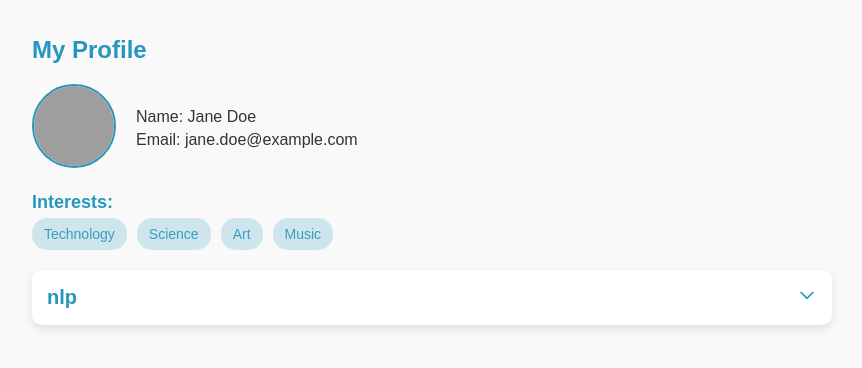
After one commit to ameyaranadee/swipe-my-thesis, a Django app: page /profile in a window 1280 px wide. The commit adds this page. Shown: the top 368 px of the page, without its empty margins (208-1070 px from the left). Run offline with Django 5.2, Linux system fonts and the light colour scheme; a user stored in the database is signed in; data comes from the database, SQL or seed files in the repository; both versions use the stored data as it was after the commit; grey boxes are pictures that could not be loaded.

Commit message:
Added profile page 1.0

```diff
--- /dev/null
+++ b/swipemythesis/app/static/app/css/profile.css
@@ -0,0 +1,160 @@
+:root {
+    --blue: rgba(37, 150, 190, 1);
+    --blue-light: rgba(37, 150, 190, 0.2);
+    --text-color: #333;
+    --background-color: #f9f9f9;
+    --shadow-color: rgba(0, 0, 0, 0.1);
+}
+
+body {
+    background-color: var(--background-color);
+    color: var(--text-color);
+    font-family: Arial, sans-serif;
+    margin: 0;
+    padding: 0;
+}
+
+.profile-container {
+    max-width: 800px;
+    margin: 0 auto;
+    padding: 20px;
+}
+
+h1 {
+    color: var(--blue);
+    font-size: 24px;
+    margin-bottom: 20px;
+}
+
+.profile-info {
+    display: flex;
+    align-items: center;
+    gap: 20px;
+    margin-bottom: 20px;
+}
+
+.profile-pic img {
+    width: 80px;
+    height: 80px;
+    border-radius: 50%;
+    border: 2px solid var(--blue);
+}
+
+.profile-details p {
+    margin: 5px 0;
+}
+
+/* Interests Section */
+.interests {
+    margin-top: 20px;
+}
+
+.interests label {
+    font-weight: bold;
+    color: var(--blue);
+    font-size: 18px;
+}
+
+.tags {
+    display: flex;
+    gap: 10px;
+    margin-top: 5px;
+}
+
+.tag {
+    padding: 8px 12px;
+    background-color: var(--blue-light);
+    color: rgba(37, 150, 190, 0.9);
+    border-radius: 15px;
+    font-size: 14px;
+    font-weight: 500;
+}
+
+/* Topics List Section */
+.topics-list {
+    margin-top: 20px;
+}
+
+.topic-card {
+    background-color: #fff;
+    padding: 15px;
+    border-radius: 10px;
+    box-shadow: 0 4px 8px var(--shadow-color);
+    margin-bottom: 15px;
+    cursor: pointer;
+    transition: all 0.3s ease;
+}
+
+.topic-card:hover {
+    transform: translateY(-2px);
+    box-shadow: 0 6px 12px var(--shadow-color);
+}
+
+.topic-card h3 {
+    font-size: 20px;
+    color: var(--blue);
+    margin: 0;
+    display: flex;
+    align-items: center;
+    justify-content: space-between;
+}
+
+.icon-arrow {
+    margin-left: auto;
+}
+
+.arrow-icon {
+    width: 20px;
+    height: 20px;
+    color: var(--blue);
+    transition: transform 0.3s;
+}
+
+.arrow-icon.rotated {
+    transform: rotate(180deg);
+}
+
+.papers-list {
+    margin-top: 10px;
+    padding-left: 10px;
+}
+
+.paper-divider {
+    border: none;
+    border-top: 1px solid var(--blue-light);
+    margin: 10px 0;
+}
+.paper-item {
+    margin-bottom: 15px; /* Add spacing between items */
+}
+
+.paper-header {
+    display: flex;
+    align-items: center;
+    justify-content: space-between;
+    margin-bottom: 5px; /* Space between title and description */
+}
+
+.paper-title {
+    font-size: 16px;
+    font-weight: bold;
+    color: var(--text-color);
+    margin: 0;
+}
+
+/* .paper-icons {
+    gap: 10px;
+    font-size: 16px;
+} */
+
+.icon {
+    width: 24px;
+    height: 24px;
+    color: var(--blue);
+}
+
+.paper-icons{
+    display: flex;
+    gap: 10px;
+    align-items: center;
+}
--- a/swipemythesis/app/static/app/css/styles.css
+++ b/swipemythesis/app/static/app/css/styles.css
@@ -231,3 +231,7 @@ input[type="range"]::-moz-range-thumb {
     cursor: pointer;
     border-radius: 50%;
 }
+
+
+/* profile */
+/* static/css/profile.css */
--- /dev/null
+++ b/swipemythesis/app/static/app/js/profile.js
@@ -0,0 +1,36 @@
+document.addEventListener('DOMContentLoaded', function() {
+    const readMoreLinks = document.querySelectorAll('.read-more');
+
+    readMoreLinks.forEach(link => {
+        link.addEventListener('click', function(event) {
+            event.preventDefault();
+            const paperTitle = this.closest('.paper-item').querySelector('h3').innerText;
+            alert(`You're about to read more about: ${paperTitle}`);
+            window.open(this.href, '_blank');
+        });
+    });
+});
+
+// Toggle paper list visibility
+function togglePapers(element) {
+    const papersList = element.querySelector('.papers-list');
+    papersList.style.display = (papersList.style.display === 'none') ? 'block' : 'none';
+
+    // Rotate the arrow icon
+    const arrowIcon = element.querySelector('.arrow-icon');
+    arrowIcon.classList.toggle('rotated');
+}
+
+// function toggleLike(event, icon) {
+//     event.stopPropagation(); // Prevent parent click event
+//     icon.classList.toggle('liked');
+// }
+
+function generateSummary(event, title) {
+    event.stopPropagation(); // Prevent parent click event
+    alert(`Generating summary for: ${title}`);
+}
+
+function toggleLike(icon) {
+    icon.classList.toggle('liked');
+}
--- /dev/null
+++ b/swipemythesis/app/templates/profile.html
@@ -0,0 +1,87 @@
+{% load static %}
+<!DOCTYPE html>
+<html lang="en">
+<head>
+    <meta charset="UTF-8">
+    <meta name="viewport" content="width=device-width, initial-scale=1.0">
+    <title>User Profile</title>
+    <link rel="stylesheet" href="{% static 'app/css/profile.css' %}">
+</head>
+<body>
+
+    <div class="profile-container">
+        <h1>My Profile</h1>
+        <div class="profile-info">
+            <div class="profile-pic">
+                <img src="profile.jpg" alt="Profile Picture">
+            </div>
+            <div class="profile-details">
+                <p>Name: Jane Doe</p>
+                <p>Email: jane.doe@example.com</p>
+            </div>
+        </div>
+
+        <!-- Interests Section -->
+        <div class="interests">
+            <label>Interests:</label>
+            <div class="tags">
+                <span class="tag">Technology</span>
+                <span class="tag">Science</span>
+                <span class="tag">Art</span>
+                <span class="tag">Music</span>
+                <!-- Add more tags as needed -->
+            </div>
+        </div>
+
+        <!-- Topics List Section -->
+        <div class="topics-list">
+            {% for topic, papers in topics_with_papers.items %}
+            <div class="topic-card" onclick="togglePapers(this)">
+                <h3>{{ topic }}
+                    <span class="icon-arrow">
+                        <!-- Heroicon down arrow icon -->
+                        <svg xmlns="http://www.w3.org/2000/svg" fill="none" viewBox="0 0 24 24" stroke="currentColor" class="arrow-icon">
+                            <path stroke-linecap="round" stroke-linejoin="round" stroke-width="2" d="M19 9l-7 7-7-7" />
+                        </svg>
+                    </span>
+                </h3>
+                <div class="papers-list" style="display: none;">
+                    {% for paper in papers %}
+                    <div class="paper-item">
+                        <div class="paper-header">
+                            <h4 class="paper-title">{{ paper.title }}</h4>
+                            <div class="paper-icons">
+                                <!-- Like Icon -->
+                                <span class="icon" onclick="toggleLike(event, this)">
+                                    <svg xmlns="http://www.w3.org/2000/svg" fill="none" viewBox="0 0 24 24" stroke-width="1.5" stroke="currentColor" >
+                                        <path stroke-linecap="round" stroke-linejoin="round" d="M21 8.25c0-2.485-2.099-4.5-4.688-4.5-1.935 0-3.597 1.126-4.312 2.733-.715-1.607-2.377-2.733-4.313-2.733C5.1 3.75 3 5.765 3 8.25c0 7.22 9 12 9 12s9-4.78 9-12Z" />
+                                      </svg>
+                                </span>
+                                <!-- Summary Icon -->
+                                <span class="icon" onclick="generateSummary(event, '{{ paper.title }}')">
+                                    <svg xmlns="http://www.w3.org/2000/svg" fill="none" viewBox="0 0 24 24" stroke-width="1.5" stroke="currentColor" >
+                                        <path stroke-linecap="round" stroke-linejoin="round" d="M19.5 14.25v-2.625a3.375 3.375 0 0 0-3.375-3.375h-1.5A1.125 1.125 0 0 1 13.5 7.125v-1.5a3.375 3.375 0 0 0-3.375-3.375H8.25m0 12.75h7.5m-7.5 3H12M10.5 2.25H5.625c-.621 0-1.125.504-1.125 1.125v17.25c0 .621.504 1.125 1.125 1.125h12.75c.621 0 1.125-.504 1.125-1.125V11.25a9 9 0 0 0-9-9Z" />
+                                      </svg>
+                                </span>
+                                <!-- Link Icon -->
+                                <a href="{{ paper.link }}" target="_blank" class = "icon" onclick="event.stopPropagation();">
+                                    <svg xmlns="http://www.w3.org/2000/svg" fill="none" viewBox="0 0 24 24" stroke-width="1.5" stroke="currentColor" >
+                                        <path stroke-linecap="round" stroke-linejoin="round" d="M13.19 8.688a4.5 4.5 0 0 1 1.242 7.244l-4.5 4.5a4.5 4.5 0 0 1-6.364-6.364l1.757-1.757m13.35-.622 1.757-1.757a4.5 4.5 0 0 0-6.364-6.364l-4.5 4.5a4.5 4.5 0 0 0 1.242 7.244" />
+                                      </svg>
+                                </a>
+                            </div>
+                        </div>
+                        <p class="paper-description">{{ paper.description }}</p>
+                    </div>
+                    {% if not forloop.last %}
+                    <hr class="paper-divider">
+                    {% endif %}
+                    {% endfor %}
+                </div>
+            </div>
+            {% endfor %}
+        </div>
+
+<script src="{% static 'app/js/profile.js' %}"></script>
+</body>
+</html>
--- a/swipemythesis/app/urls.py
+++ b/swipemythesis/app/urls.py
@@ -27,9 +27,10 @@ urlpatterns = [
     path("landing/", views.landing_page, name="landing_page"),  # Landing page route
     path('preferences/', views.preferences_page, name='preferences_page'),
     path('submit_preferences/', views.submit_preferences, name='submit_preferences'),
-    path('start_swiping/', views.start_swiping, name='start_swiping'),  # Handle form submission
-    path('swipe_papers/', views.swipe_papers, name='swipe_papers'),  # Handle swipe papers page
+    path('start_swiping/', views.start_swiping, name='start_swiping'),
+    path('swipe_papers/', views.swipe_papers, name='swipe_papers'),
     path('paper-swipe/', views.paper_swipe_view, name='paper_swipe'),
     path('api/get-next-paper/', views.get_next_paper, name='get_next_paper'),
     path('api/rate-paper/', views.rate_paper, name='rate_paper'),
+    path("profile", views.profile_view, name="profile")
 ]+ static(settings.MEDIA_URL, document_root=settings.MEDIA_ROOT)
--- a/swipemythesis/app/views.py
+++ b/swipemythesis/app/views.py
@@ -1,3 +1,4 @@
+from collections import defaultdict
 from django.http import HttpResponse
 from django.shortcuts import render, redirect
 from django.contrib.auth import login, authenticate
@@ -164,3 +165,28 @@ def rate_paper(request):
     print(f"Paper {paper_id} rated as {rating}")
 
     return JsonResponse({'status': 'success'})
+
+
+def profile_view(request):
+    user=request.user
+    topics_with_papers = {}
+    if user:
+        liked_papers = UserLikedPapers.objects.filter(user=user).select_related('paper')
+
+        # Group papers by research_interest
+        for liked_paper in liked_papers:
+            paper = liked_paper.paper
+            if paper.research_interest:
+                # Initialize the list if the key doesn't exist
+                if paper.research_interest.name not in topics_with_papers:
+                    topics_with_papers[paper.research_interest.name] = []
+
+                topics_with_papers[paper.research_interest.name].append({
+                    "title": paper.title,
+                    "description": paper.abstract,
+                    "link": paper.url,
+                })
+
+        print("Topics are ", topics_with_papers)
+
+    return render(request, 'profile.html', {'topics_with_papers': topics_with_papers})
```
Also changed, not shown: swipemythesis/db.sqlite3, swipemythesis/profile_pics/profile.png (added), 1 other file.
